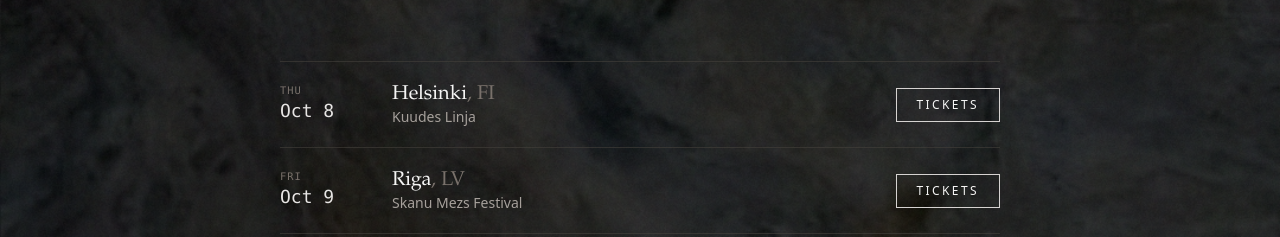
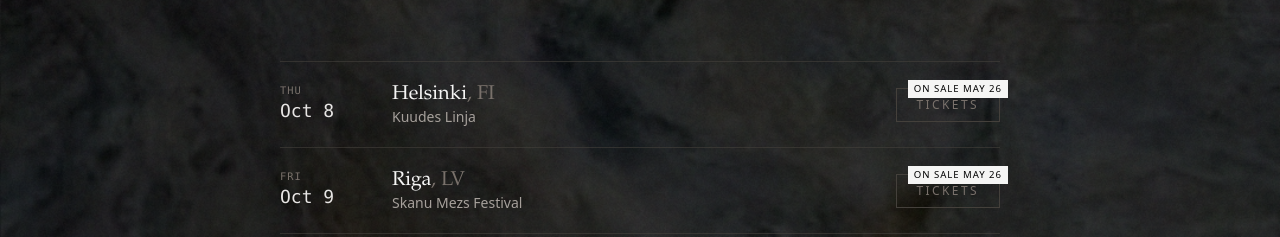
Before and after one commit to nmcmaster/krallicetour-astro, an Astro site: page / in a window 1280 px wide. Shown: the part 563-800 px from the top of the page. Built offline with nearby package versions, Linux system fonts and the light colour scheme; Astro itself is replaced by a stand-in of ours.

Commit message:
on sale may 26

```diff
--- a/src/pages/index.astro
+++ b/src/pages/index.astro
@@ -41,14 +41,14 @@ const dates = getTourDates();
               </div>
 
               {d.url ? (
-                <a
-                  href={d.url}
-                  target="_blank"
-                  rel="noopener noreferrer"
-                  class="inline-block border border-stone-300 px-3 md:px-5 py-2 text-[0.7rem] md:text-xs uppercase tracking-[0.2em] text-stone-100 hover:bg-stone-100 hover:text-black transition-colors"
-                >
-                  Tickets
-                </a>
+                <div class="relative inline-block">
+                  <span class="block border border-stone-700 px-3 md:px-5 py-2 text-[0.7rem] md:text-xs uppercase tracking-[0.2em] text-stone-500">
+                    Tickets
+                  </span>
+                  <span class="absolute -top-2 -right-2 bg-stone-100 text-black text-[0.55rem] md:text-[0.6rem] uppercase tracking-[0.1em] px-1.5 py-0.5 whitespace-nowrap">
+                    On sale May 26
+                  </span>
+                </div>
               ) : (
                 <span class="inline-block border border-stone-700 px-3 md:px-5 py-2 text-[0.7rem] md:text-xs uppercase tracking-[0.2em] text-stone-500">
                   Soon
```
